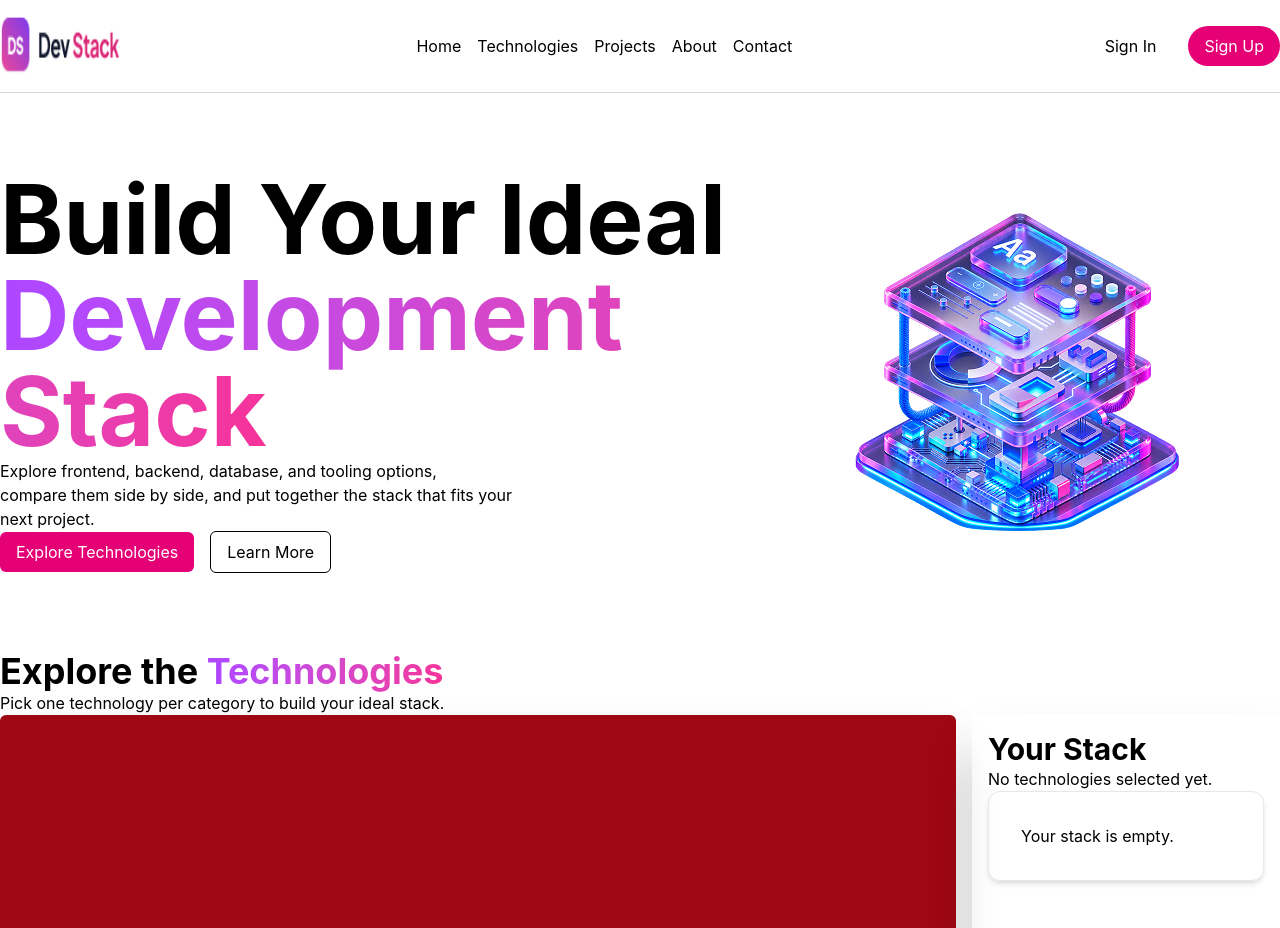
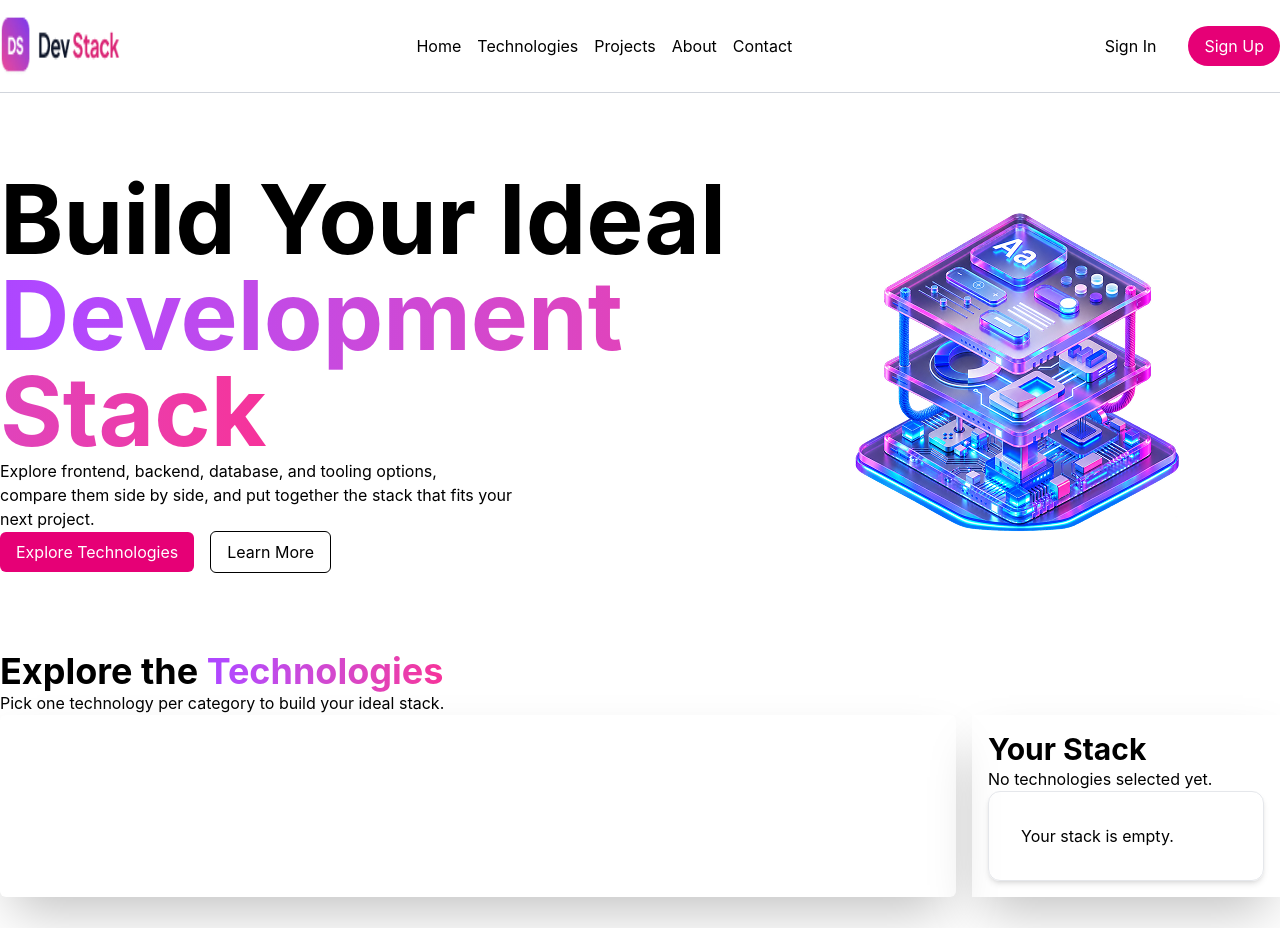
Before and after one commit to atamran/Dev-Stacke, a React (Vite) app: page / in a window 1280 px wide. Shown: the top 928 px of the page. Built offline with nearby package versions, Linux system fonts and the light colour scheme.

Commit message:
2n-commit

```diff
--- a/src/componanants/Technologies.tsx
+++ b/src/componanants/Technologies.tsx
@@ -1,14 +1,23 @@
+import type { promises } from "dns";
+import { use } from "react";
+import type { ITechnologies } from "../types";
 
+interface ITechnologiesProps {
+    usersPromise: Promise<ITechnologies[]>;
+}
 
-
-const Technologies = () => {
+const Technologies = ({ usersPromise }: ITechnologiesProps) => {
+    console.log(usersPromise, "userPromise");
+    const data = use(usersPromise);
+    console.log(data, "data");
     return (
         <div>
             <div className='items-center justify-between gap-4 container mx-auto my-4'>
                 <h1 className='text-4xl font-bold'>Explore the <span className=" bg-gradient-to-r from-purple-500 to-pink-500 bg-clip-text text-transparent "> Technologies</span></h1>
                 <p>Pick one technology per category to build your ideal stack.</p>
            <div className='grid grid-cols-12 gap-4'>
-            <div className='col-span-9 rounded-md shadow-2xl p-4 bg-red-800 h-[500px]'>
+            <div className='col-span-9 rounded-md shadow-2xl p-4'>
+
 
 
             </div>
--- a/src/main.tsx
+++ b/src/main.tsx
@@ -6,18 +6,20 @@ import Banner from './componanants/Banner'
 import Technologies from './componanants/Technologies'
 import Section from './componanants/Section'
 import Footer from './componanants/Footer'
+import type { ITechnologies } from './types'
 
-const usersFetch = async (): Promise<any[]> => {
+const usersFetch = async (): Promise<ITechnologies[]> => {
   const response = await fetch("/tech.json");
   const data = await response.json();
   return data;
 };
+const usersPromise =   usersFetch();
 
 createRoot(document.getElementById('root')!).render(
   <StrictMode>
   <Navbar/>
   <Banner/>
-  <Technologies/>
+  <Technologies usersPromise={usersPromise} />
   <Section/>
   <Footer/>
   </StrictMode>,
--- /dev/null
+++ b/src/types/index.ts
@@ -0,0 +1,13 @@
+
+
+
+export interface ITechnologies{
+    id: string;
+  name: string;
+  category: string;
+  description: string;
+  icon: string;
+  rating: number;
+  difficulty: string;
+  badge: string;
+}
```
